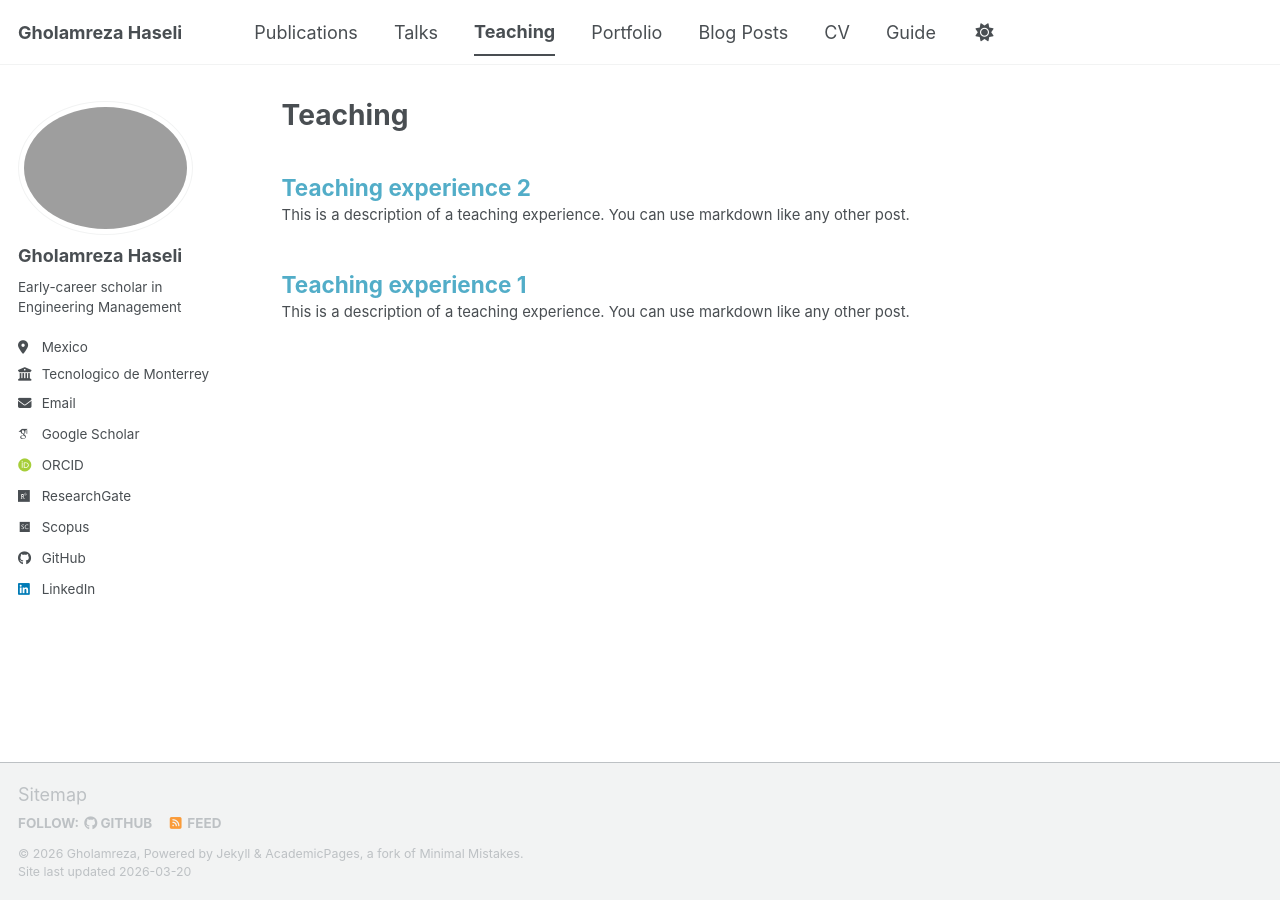
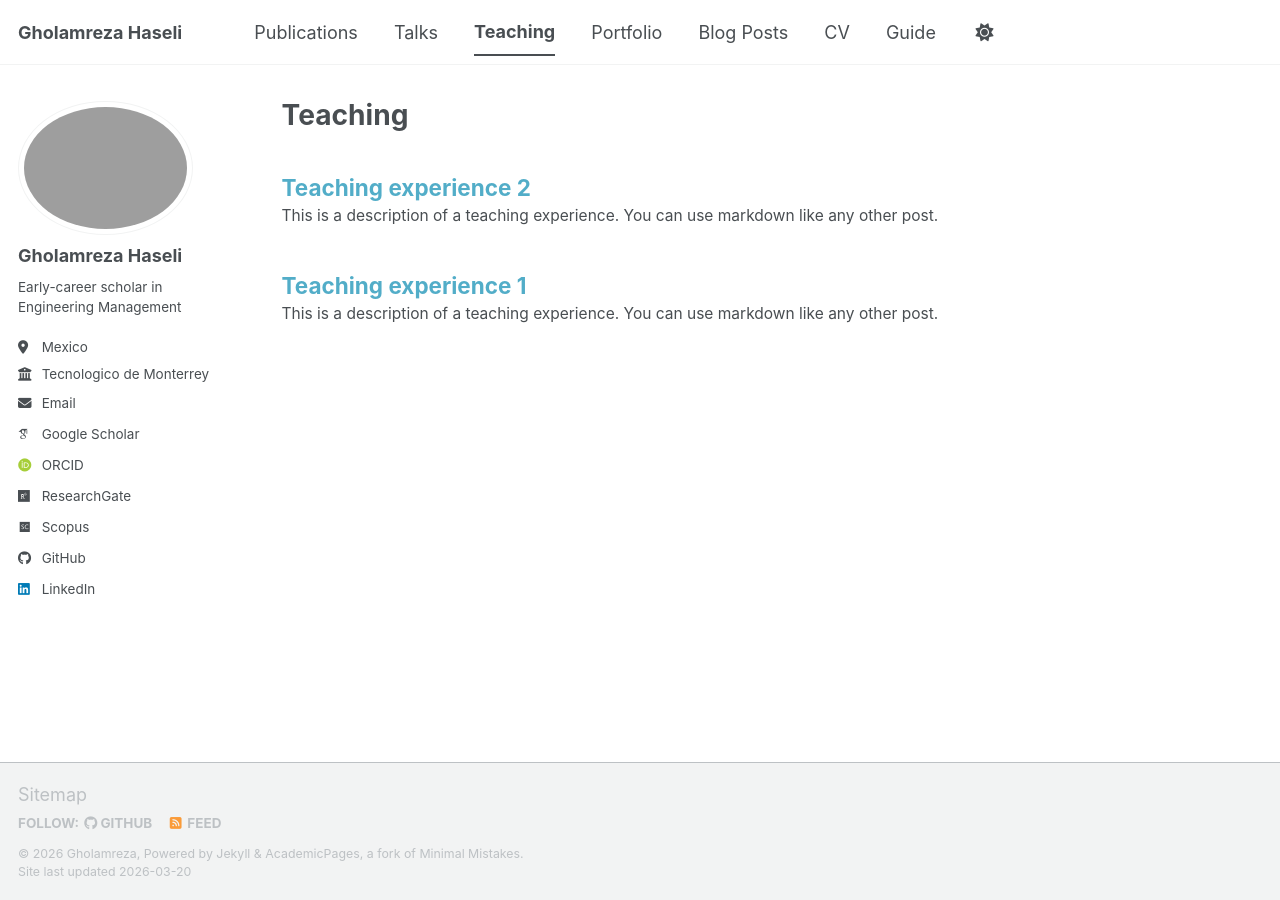
Before and after one commit to Gholamreza-Haseli/Gholamreza-Haseli.github.io, a Jekyll site: the page built from _pages/teaching.html, in a window 1280 px wide. Built offline with Jekyll 4.4.1, drawn with Linux system fonts in a browser that asks for light colours; some web fonts are replaced; a script bundle is joined from its source files by our own code; library files that are not in the unit come from our copies.

Commit message:
Update archive-single.html

```diff
--- a/_includes/archive-single.html
+++ b/_includes/archive-single.html
@@ -7,7 +7,7 @@
 
     {% if post.excerpt %}
       <div class="archive__item-excerpt" itemprop="description" style="margin-top: 0 !important; margin-bottom: 0 !important;">
-        <p style="margin: 0 !important; line-height: 1.4 !important; font-size: 1.1em;">
+        <p style="margin: 0 !important; line-height: 1.4 !important; font-size: 1.15em;">
           {{ post.excerpt | markdownify | remove: '<p>' | remove: '</p>' }}
         </p>
       </div>
```
